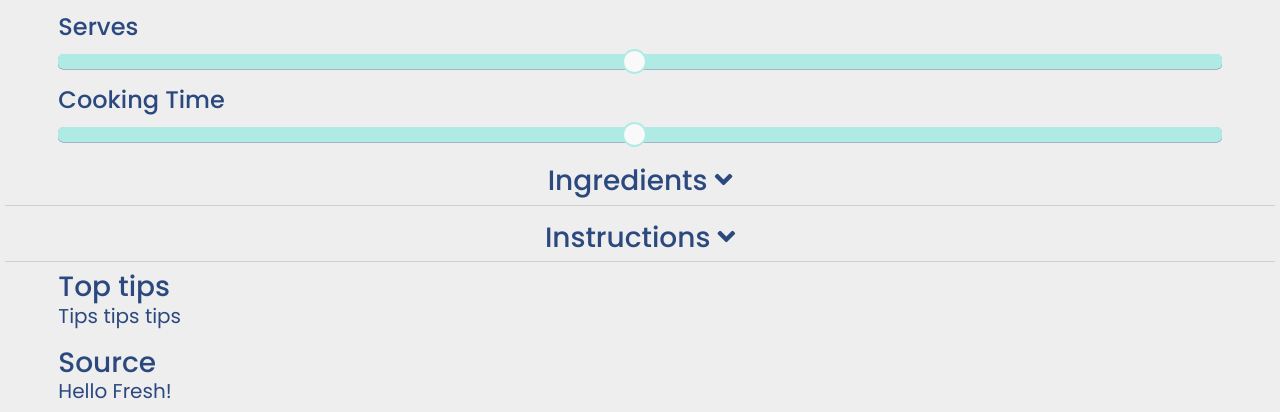
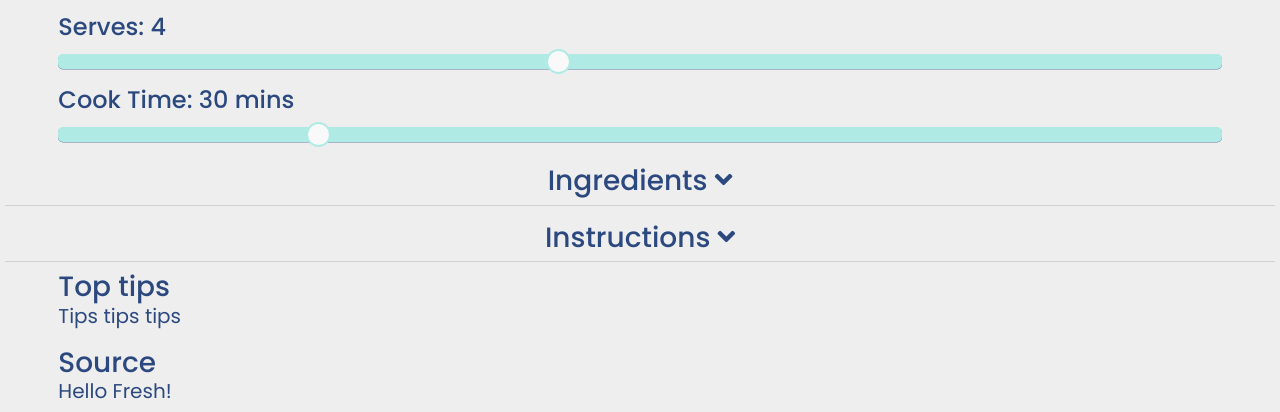
Before and after one commit to Code-Institute-Submissions/crockpot, a Flask app: page /viewRecipe in a window 1280 px wide. Shown: the part 1539-1951 px from the top of the page. Run offline with Flask 2, Linux system fonts and the light colour scheme; a database or web service that is not in the repository returns one stand-in record (values such as "Sample title"); some libraries are stand-ins or nearby versions.

Commit message:
Add slider value functionality to viewRecipe.html

```diff
--- a/static/css/assets.css
+++ b/static/css/assets.css
@@ -561,14 +561,16 @@ ol.carousel-indicators li.active {
     background-repeat: no-repeat;
     background-size: cover;
 
-    transition: transform 0.25s;
-
     position: absolute;
     top: 0px;
     left: 0px;
 }
 
-.recipe-card-overlay:hover {
+.recipe-card-overlay-hover {
+    transition: transform 0.25s;
+}
+
+.recipe-card-overlay-hover:hover {
     transform: scale(1.05);
 }
 
--- /dev/null
+++ b/static/js/app.js
@@ -0,0 +1,16 @@
+// Slider value display
+var sliderServes = document.getElementById("serves");
+var outputServes = document.getElementById("serves-value");
+
+var sliderCookingTime = document.getElementById("cooking_time");
+var outputCookingTime = document.getElementById("cooking_time-value");
+
+outputServes.innerHTML = sliderServes.value;
+outputCookingTime.innerHTML = sliderCookingTime.value;
+
+sliderServes.oninput = function() {
+  outputServes.innerHTML = this.value;
+}
+sliderCookingTime.oninput = function() {
+  outputCookingTime.innerHTML = this.value;
+}
--- a/templates/base.html
+++ b/templates/base.html
@@ -114,5 +114,7 @@
          integrity="sha384-Q6E9RHvbIyZFJoft+2mJbHaEWldlvI9IOYy5n3zV9zzTtmI3UksdQRVvoxMfooAo" crossorigin="anonymous"></script>
       <script src="https://stackpath.bootstrapcdn.com/bootstrap/4.5.0/js/bootstrap.min.js"
          integrity="sha384-OgVRvuATP1z7JjHLkuOU7Xw704+h835Lr+6QL9UvYjZE3Ipu6Tp75j7Bh/kR0JKI" crossorigin="anonymous"></script>
+        <!--Link to script game.js-->
+      <script src="{{ url_for('static', filename='js/app.js') }}"></script>
    </body>
 </html>
--- a/templates/viewRecipe.html
+++ b/templates/viewRecipe.html
@@ -75,7 +75,7 @@
         <div class="row m-0">
             <div class="col"></div>
             <div class="col-11 text-left">
-                <h4>Serves</h4>
+                <h4>Serves: <span id="serves-value"></span></h4>
             </div>
             <div class="col"></div>
         </div>
@@ -83,7 +83,7 @@
             <div class="col"></div>
             <div class="col-11">
                 <div class="slidecontainer">
-                    <input type="range" min="1" max="100" value="50" class="slider" id="range-addrecipe-serves">
+                    <input type="range" min="1" max="8" value="4" class="slider" id="serves">
                 </div>
             </div>
             <div class="col"></div>
@@ -91,7 +91,7 @@
         <div class="row">
             <div class="col"></div>
             <div class="col-11 text-left">
-                <h4>Cooking Time</h4>
+                <h4>Cook Time: <span id="cooking_time-value"></span> mins</h4>
             </div>
             <div class="col"></div>
         </div>
@@ -99,7 +99,7 @@
             <div class="col"></div>
             <div class="col-11">
                 <div class="slidecontainer">
-                    <input type="range" min="1" max="100" value="50" class="slider" id="range-addrecipe-cookingtime">
+                    <input type="range" min="5" max="120" value="30" step="5" class="slider" id="cooking_time">
                 </div>
             </div>
             <div class="col"></div>
```
